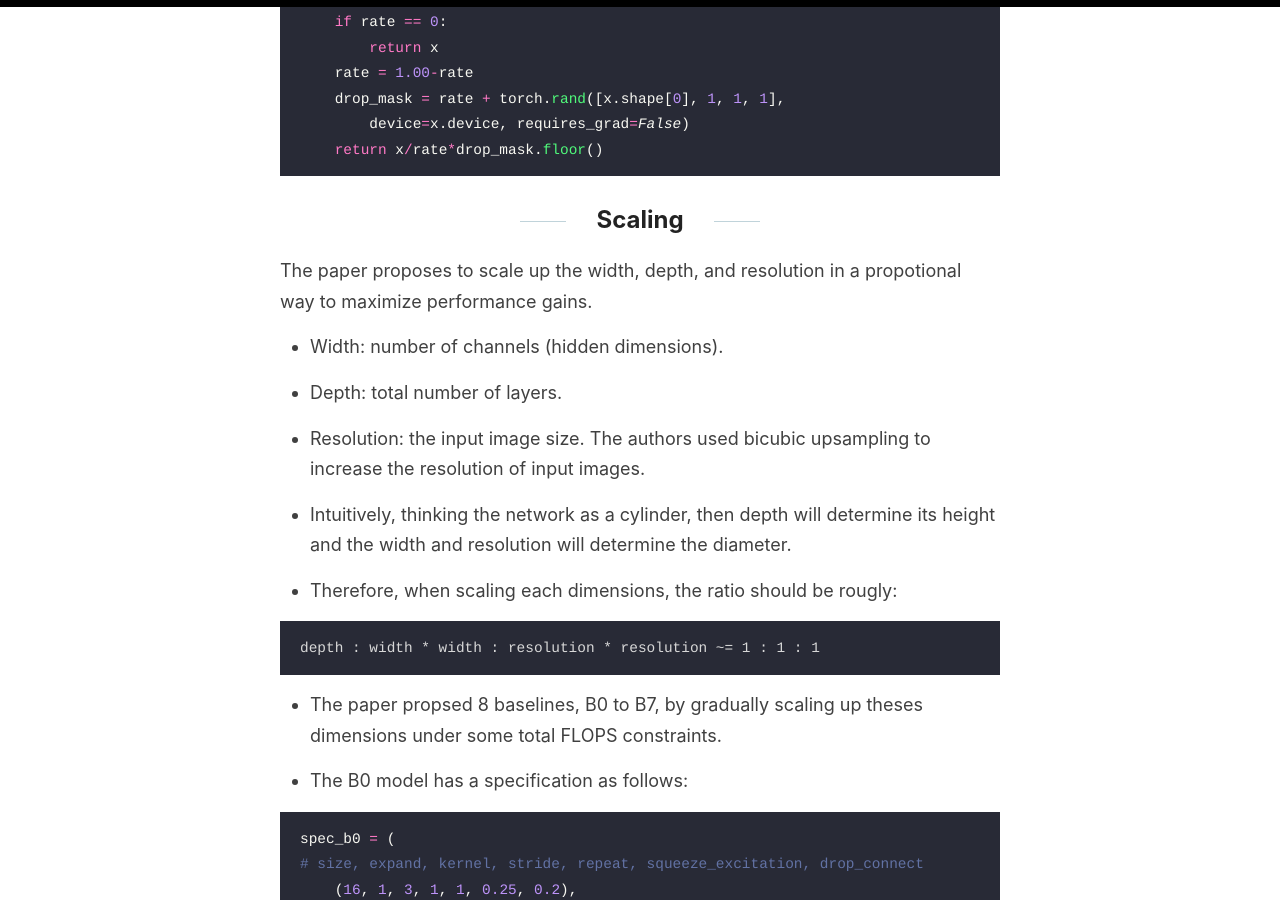
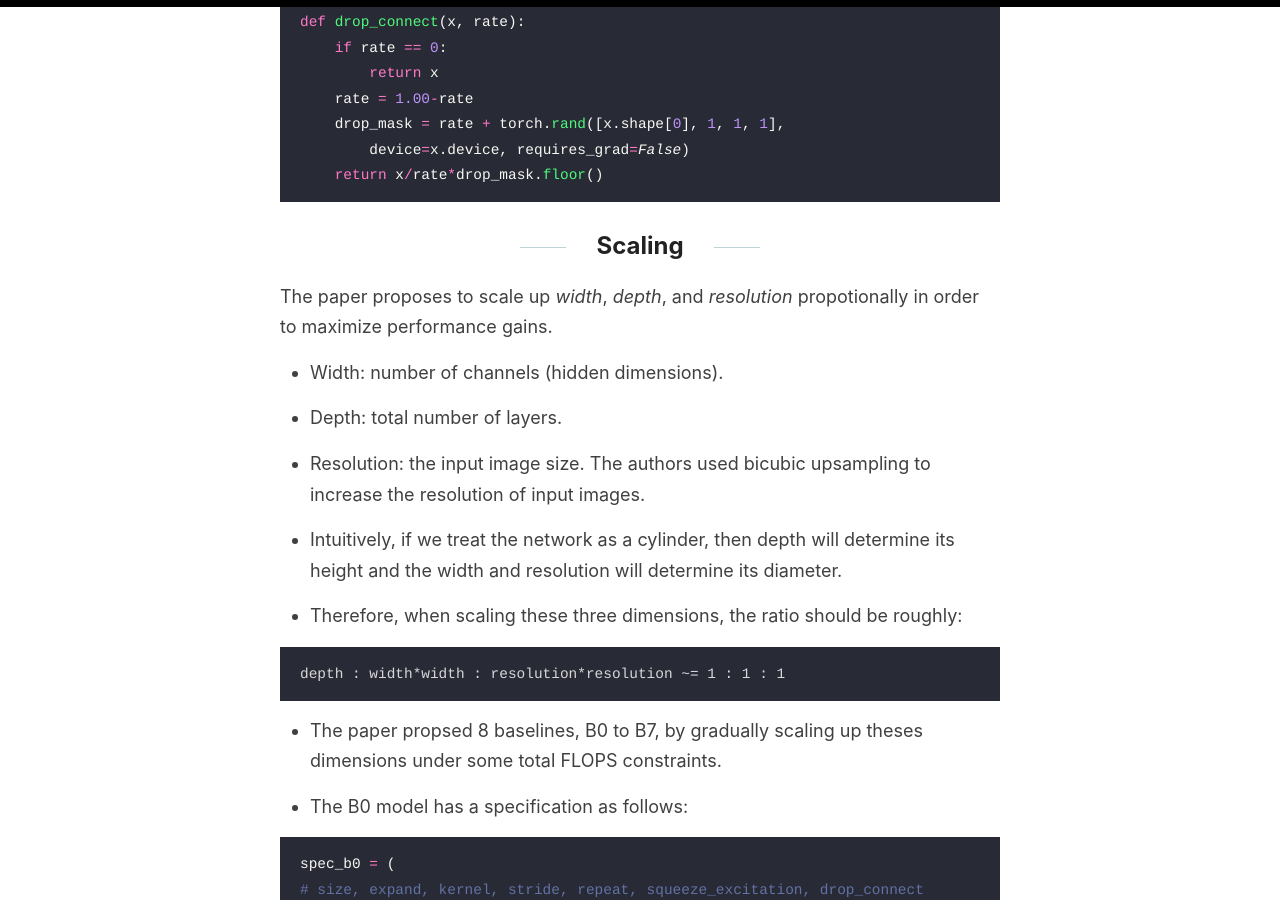
Before and after one commit to blue-season/blue-season.github.io, a Jekyll site: the page built from _posts/2019-09-20-efficientnet-in-5-minutes.md, in a window 1280 px wide and 900 px high, scrolled down 2225 px. Built offline with Jekyll 4.4.1, drawn with Linux system fonts in a browser that asks for light colours; comment, search, counter and statistics services are not loaded; some of the changed text lies outside the part shown.

Commit message:
Update post

````diff
--- a/_posts/2019-09-20-efficientnet-in-5-minutes.md
+++ b/_posts/2019-09-20-efficientnet-in-5-minutes.md
@@ -92,7 +93,7 @@ def drop_connect(x, rate):
 
 ## Scaling
 
-The paper proposes to scale up the width, depth, and resolution in a propotional way to maximize performance gains.
+The paper proposes to scale up *width*, *depth*, and *resolution* propotionally in order to maximize performance gains.
 
 - Width: number of channels (hidden dimensions).
 
@@ -100,12 +101,12 @@ The paper proposes to scale up the width, depth, and resolution in a propotional
 
 - Resolution: the input image size. The authors used bicubic upsampling to increase the resolution of input images.
 
-- Intuitively, thinking the network as a cylinder, then depth will determine its height and the width and resolution will determine the diameter.
+- Intuitively, if we treat the network as a cylinder, then depth will determine its height and the width and resolution will determine its diameter.
 
-- Therefore, when scaling each dimensions, the ratio should be rougly:
+- Therefore, when scaling these three dimensions, the ratio should be roughly:
 
 ```
-depth : width * width : resolution * resolution ~= 1 : 1 : 1
+depth : width*width : resolution*resolution ~= 1 : 1 : 1
 ```
 
 - The paper propsed 8 baselines, B0 to B7, by gradually scaling up theses dimensions under some total FLOPS constraints.
````
Also changed, not shown: other parts of _posts/2019-09-20-efficientnet-in-5-minutes.md (+1 -0 lines).
